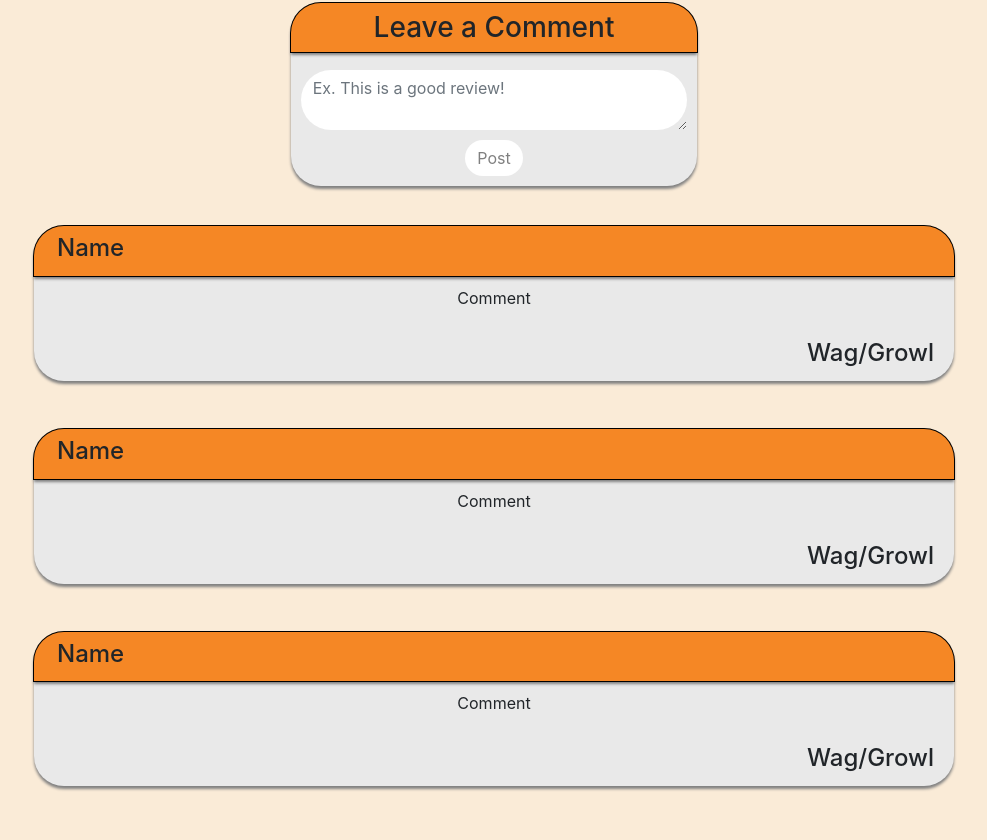
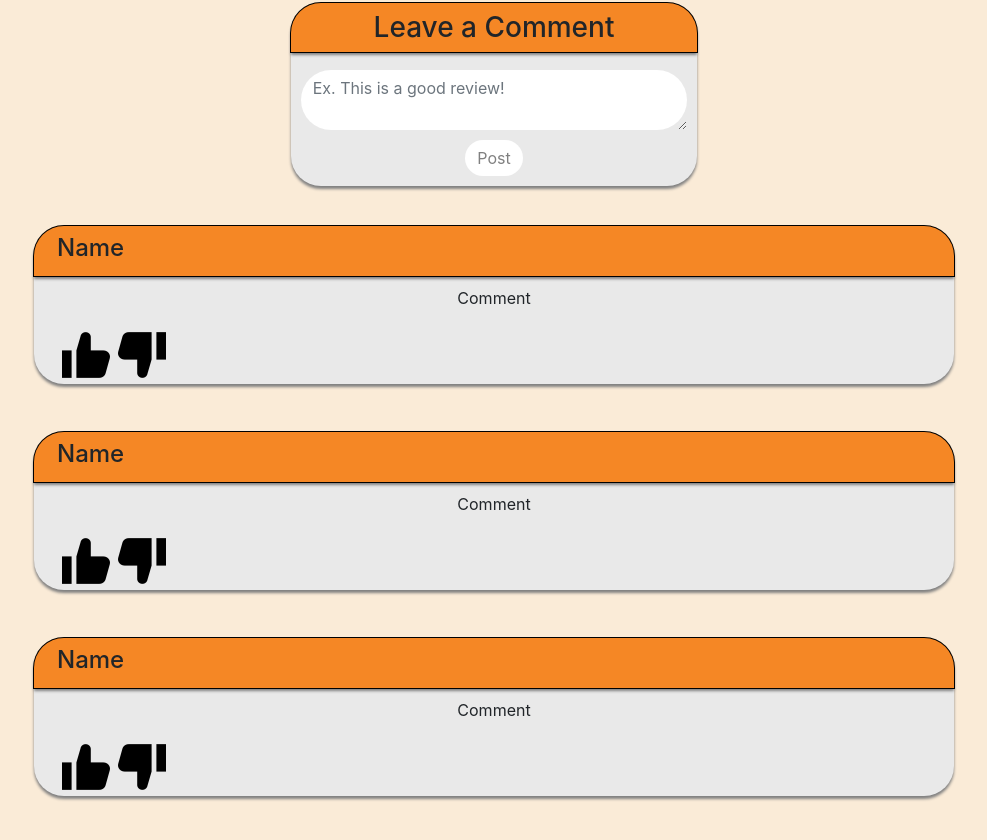
Before and after one commit to dawsonbdo/Yip, a React app in the folder frontend/: page /review in a window 1280 px wide. Shown: the part 1047-1887 px from the top of the page, without its empty margins (146-1133 px from the left). Built offline with nearby package versions, Linux system fonts and the light colour scheme; no server answers; the HTML template or start-up script is replaced by a standard one.

Commit message:
added like icons to comment card

```diff
--- a/frontend/src/js/components/CommentCard.js
+++ b/frontend/src/js/components/CommentCard.js
@@ -1,9 +1,11 @@
 import React, {Component} from 'react';
+import {Link} from 'react-router-dom';
 import PropTypes from 'prop-types';
 import Form from 'react-bootstrap/Form';
 import Row from 'react-bootstrap/Row';
 import Col from 'react-bootstrap/Col';
 import Container from 'react-bootstrap/Container';
+import Image from 'react-bootstrap/Image';
 import likeIcon from '../../assets/like.png';
 import dislikeIcon from '../../assets/dislike.png';
 
@@ -32,7 +34,8 @@ class CommentCard extends Component {
                                     <Container>
                                         <Row>
                                             <Col>
-                                                <h4 className="text-right pt-2 pl-2">Wag/Growl</h4>
+                                                <Link to="/"><Image className="float-left likePadding" src={likeIcon} /></Link>
+                                                <Link to="/"><Image className="float-left likePadding" src={dislikeIcon} /></Link>
                                             </Col>
                                         </Row>
                                     </Container>
--- a/frontend/src/js/components/Login.js
+++ b/frontend/src/js/components/Login.js
@@ -89,7 +89,7 @@ class Login extends Component {
                 <h1 className="logInLabel">Log In</h1>
                 <Form noValidate validated={this.state.validated} onSubmit={this.attemptLogin} className="logInEntryContainer">
                   <div className="logInEntryContainer">
-                    <Form.Control id="login" className="logInEntry" type="email" placeholder="Username/Email" required />
+                    <Form.Control id="login" className="logInEntry" type="text" placeholder="Username/Email" required />
                   </div>
                   <div className="logInEntryContainer">
                     <Form.Control id="password" className="logInEntry" type="password" placeholder="Password" required />
```
